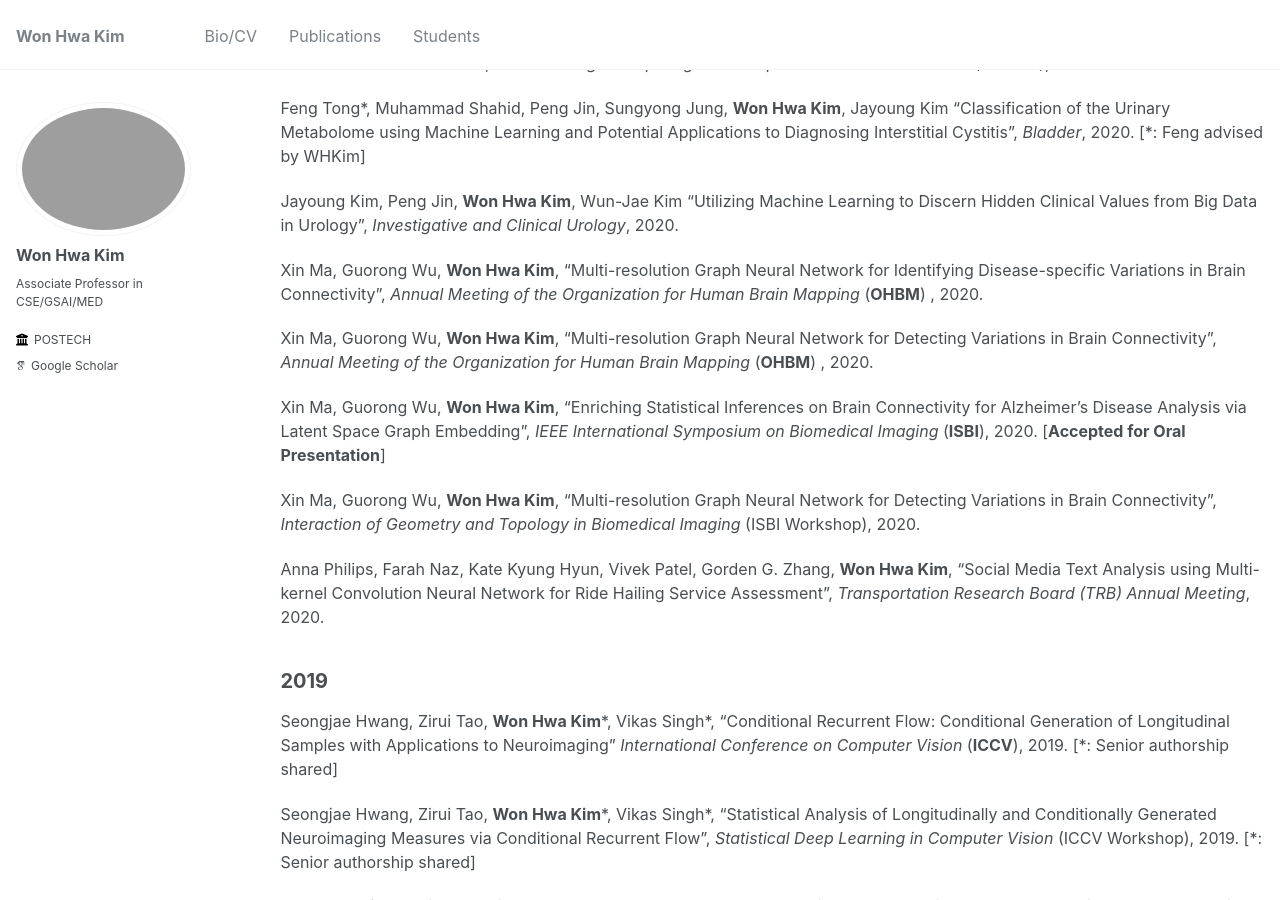
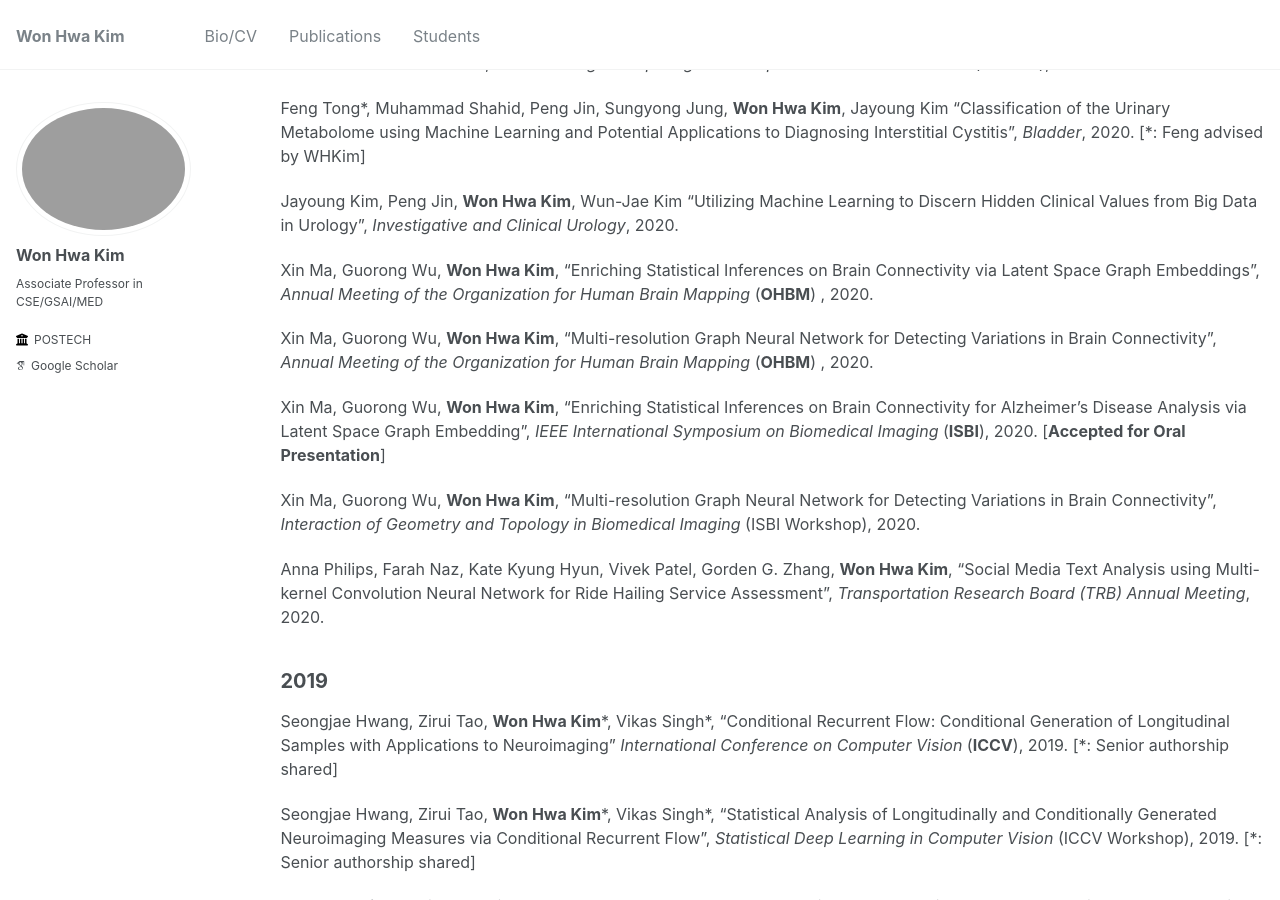
Before and after one commit to wwplato/wwplato.github.io, a Jekyll site: the page built from _pages/publications.md, in a window 1280 px wide and 900 px high, scrolled down 4082 px. Built offline with Jekyll 4.4.1, drawn with Linux system fonts in a browser that asks for light colours; some web fonts are replaced.

Commit message:
Update publications.md

```diff
--- a/_pages/publications.md
+++ b/_pages/publications.md
@@ -120,7 +120,7 @@ Feng Tong\*, Muhammad Shahid, Peng Jin, Sungyong Jung, **Won Hwa Kim**, Jayoung
 
 Jayoung Kim, Peng Jin, **Won Hwa Kim**, Wun-Jae Kim “Utilizing Machine Learning to Discern Hidden Clinical Values from Big Data in Urology”, *Investigative and Clinical Urology*, 2020.
 
-Xin Ma, Guorong Wu, **Won Hwa Kim**, “Multi-resolution Graph Neural Network for Identifying Disease-specific Variations in Brain Connectivity”,  *Annual Meeting of the Organization for Human Brain Mapping* (**OHBM**) , 2020.
+Xin Ma, Guorong Wu, **Won Hwa Kim**, “Enriching Statistical Inferences on Brain Connectivity via Latent Space Graph Embeddings”,  *Annual Meeting of the Organization for Human Brain Mapping* (**OHBM**) , 2020.
 
 Xin Ma, Guorong Wu, **Won Hwa Kim**, “Multi-resolution Graph Neural Network for Detecting Variations in Brain Connectivity”,  *Annual Meeting of the Organization for Human Brain Mapping* (**OHBM**) , 2020.
 
```
